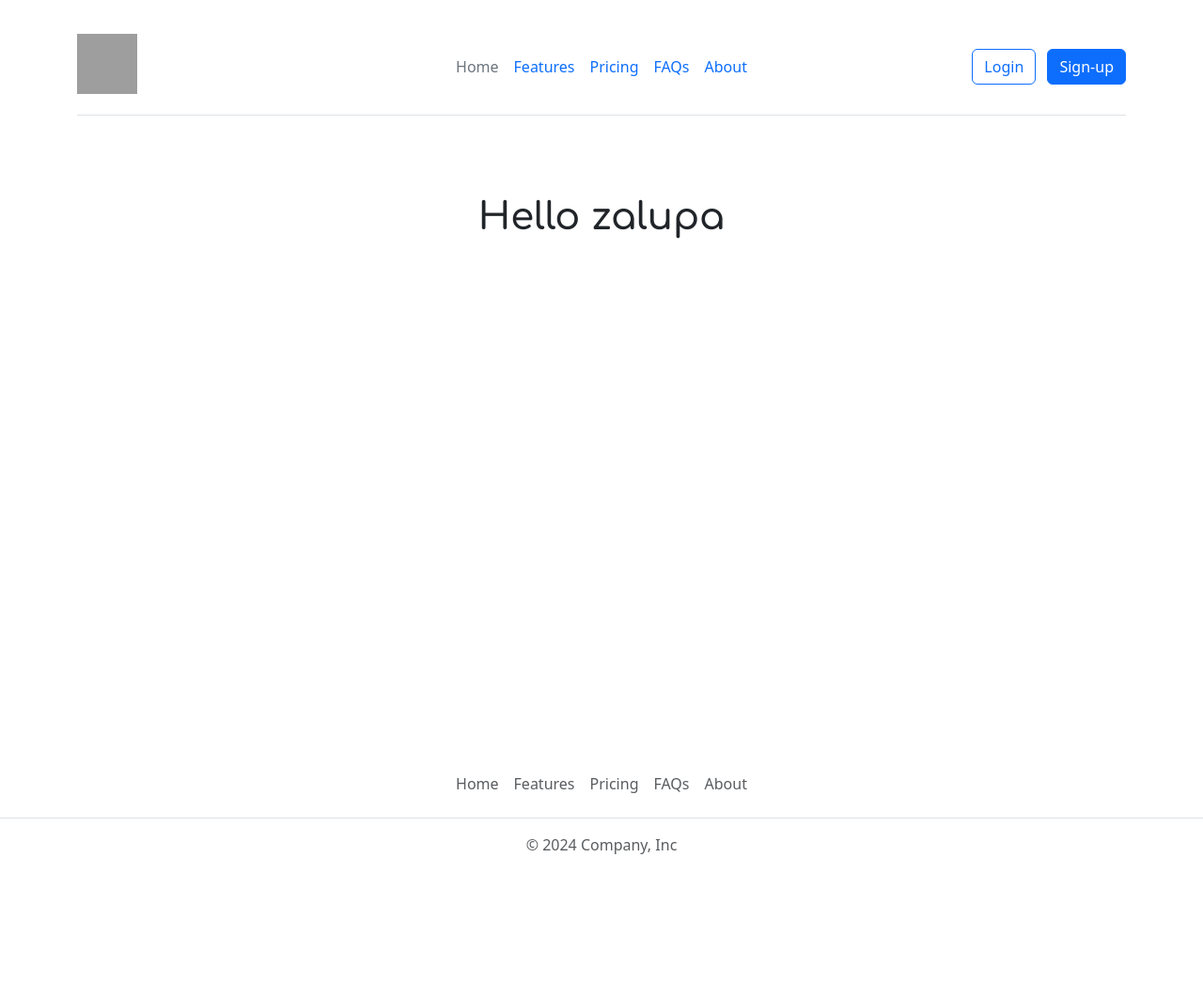
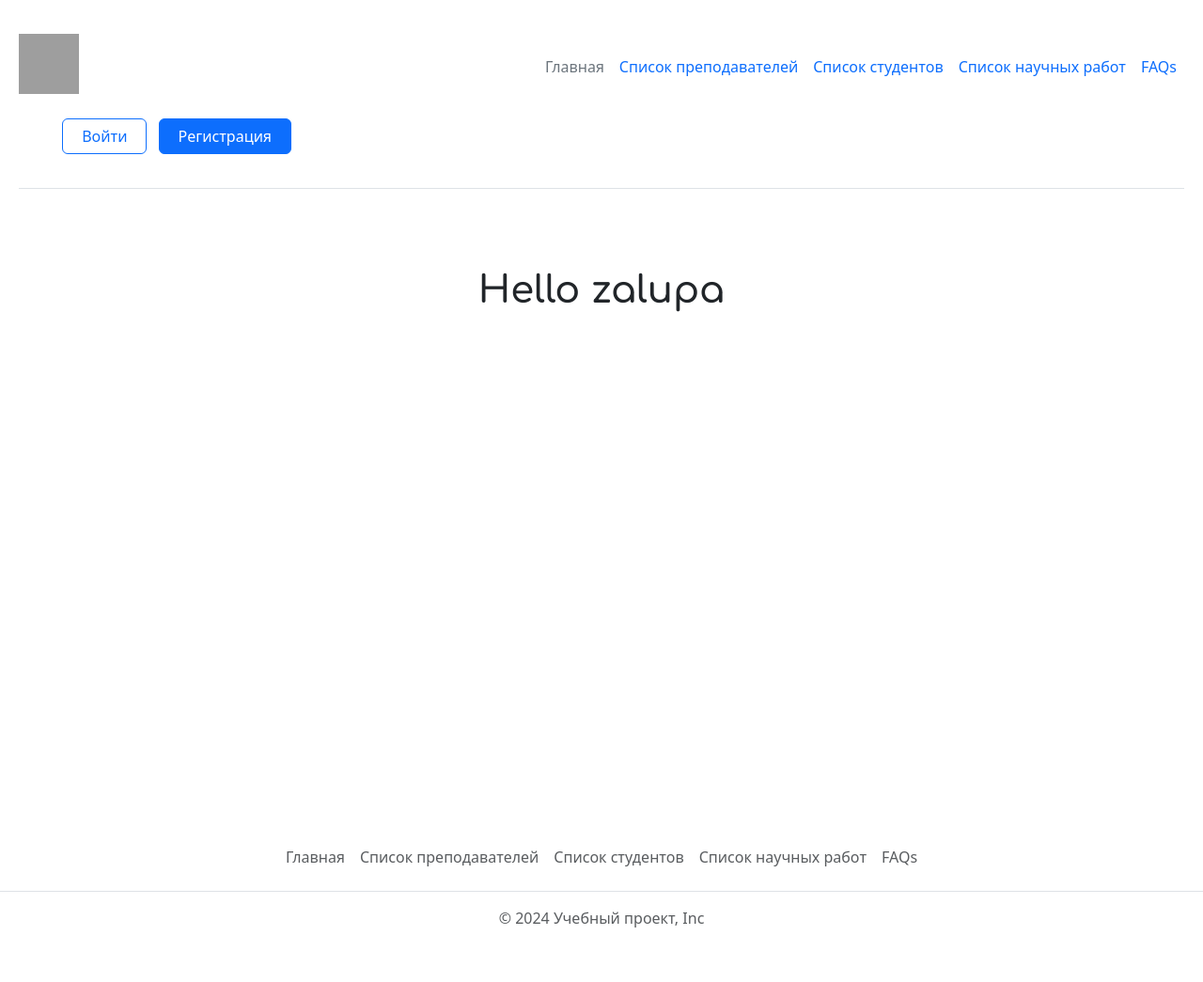
Before and after one commit to cdxy1/course-picker-flask, a Flask app: page / in a window 1280 px wide. Shown: the whole page at 94% size. Before the commit the page ends 909 px from the top, so only its background shows below. Run offline with Flask 3, Linux system fonts and the light colour scheme; grey boxes are pictures that could not be loaded.

Commit message:
Minor update of footer and header

```diff
--- a/app/templates/main/footer.html
+++ b/app/templates/main/footer.html
@@ -1,8 +1,8 @@
     <ul class="nav justify-content-center border-bottom pb-3 mb-3">
-      <li class="nav-item"><a href="#" class="nav-link px-2 text-body-secondary">Home</a></li>
-      <li class="nav-item"><a href="#" class="nav-link px-2 text-body-secondary">Features</a></li>
-      <li class="nav-item"><a href="#" class="nav-link px-2 text-body-secondary">Pricing</a></li>
+      <li class="nav-item"><a href="#" class="nav-link px-2 text-body-secondary">Главная</a></li>
+      <li class="nav-item"><a href="#" class="nav-link px-2 text-body-secondary">Список преподавателей</a></li>
+      <li class="nav-item"><a href="#" class="nav-link px-2 text-body-secondary">Список студентов</a></li>
+      <li class="nav-item"><a href="#" class="nav-link px-2 text-body-secondary">Список научных работ</a></li>
       <li class="nav-item"><a href="#" class="nav-link px-2 text-body-secondary">FAQs</a></li>
-      <li class="nav-item"><a href="#" class="nav-link px-2 text-body-secondary">About</a></li>
     </ul>
-    <p class="text-center text-body-secondary">© 2024 Company, Inc</p>
+    <p class="text-center text-body-secondary">© 2024 Учебный проект, Inc</p>
--- a/app/templates/main/header.html
+++ b/app/templates/main/header.html
@@ -1,4 +1,3 @@
-<div class="container">
 <header class="d-flex flex-wrap align-items-center justify-content-center justify-content-md-between py-3 mb-4 border-bottom">
     <div class="col-md-3 mb-2 mb-md-0">
         <a href="/" class="d-inline-flex link-body-emphasis text-decoration-none">
@@ -7,16 +6,19 @@
     </div>
 
     <ul class="nav col-12 col-md-auto mb-2 justify-content-center mb-md-0">
-            <li><a href="#" class="nav-link px-2 link-secondary">Home</a></li>
-            <li><a href="{{ url_for('post.create')}}" class="nav-link px-2">Features</a></li>
-            <li><a href="#" class="nav-link px-2">Pricing</a></li>
+        <li><a href="#" class="nav-link px-2 link-secondary">Главная</a></li>
+        <li><a href="#" class="nav-link px-2">Список преподавателей</a></li>
+        <li><a href="#" class="nav-link px-2">Список студентов</a></li>
+        <li><a href="#" class="nav-link px-2">Список научных работ</a></li>
         <li><a href="#" class="nav-link px-2">FAQs</a></li>
-            <li><a href="#" class="nav-link px-2">About</a></li>
     </ul>
 
-        <div class="col-md-3 text-end">
-            <button type="button" class="btn btn-outline-primary me-2">Login</button>
-            <button type="button" class="btn btn-primary">Sign-up</button>
+    <div class="col-md-3 text-end" style="padding: 20px">
+        <button type="button" class="btn btn-outline-primary me-2">
+            <a href="{{ url_for('user.login') }}" class="nav-link px-2">Войти</a>
+        </button>
+        <button type="button" class="btn btn-primary">
+            <a href="{{ url_for('user.register')}}" class="nav-link px-2">Регистрация</a>
+        </button>
     </div>
 </header>
-</div>
```
Lines whose indentation alone changed are shown as unchanged.
